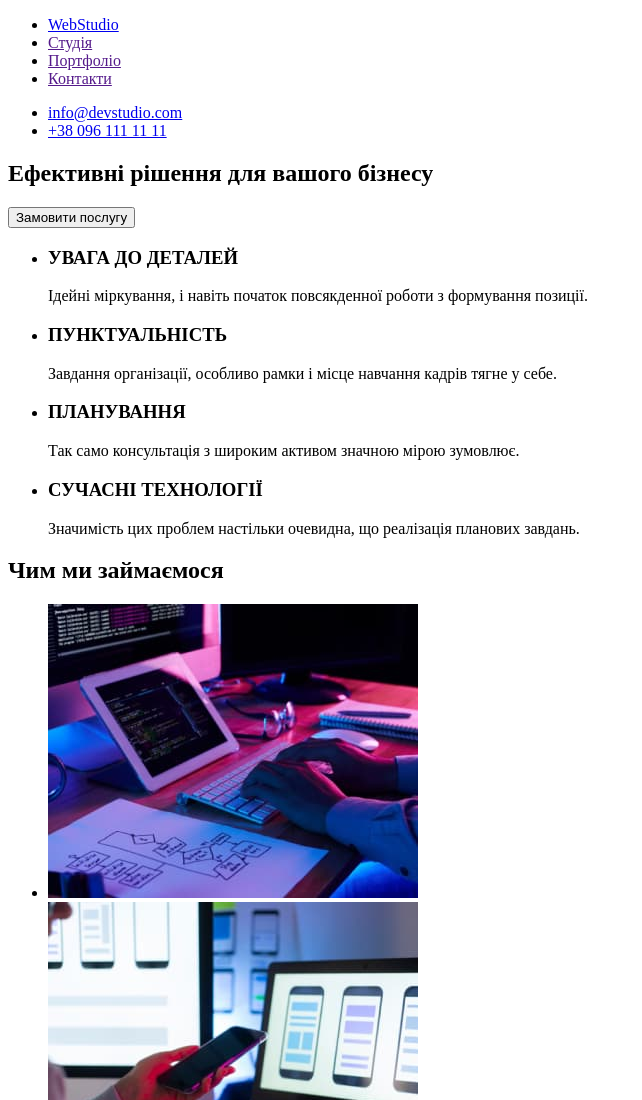
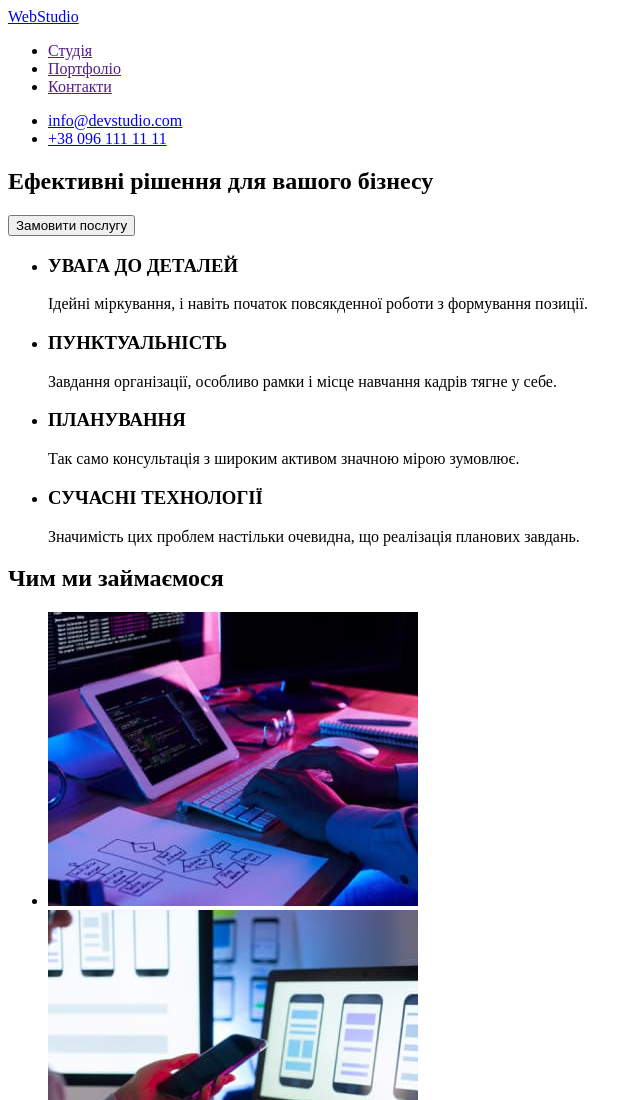
Before and after one commit to denis-marul/goit-markup-hw-01, a plain HTML site: page index.html in a window 1280 px wide. Shown: the top 1100 px of the page, without its empty margins (0-642 px from the left). Drawn offline with Linux system fonts and the light colour scheme.

Commit message:
Third Chack
Changed <nav> and Formatting

```diff
--- a/index.html
+++ b/index.html
@@ -1,5 +1,6 @@
 <!DOCTYPE html>
 <html lang="uk">
+
 <head>
     <meta charset="UTF-8">
     <meta http-equiv="X-UA-Compatible" content="IE=edge">
@@ -11,8 +12,8 @@
 
     <header>
         <nav>
+            <a href="/" lang="en"><span>Web</span>Studio</a>
             <ul>
-                <li><a href="/" lang="en"><span>Web</span>Studio</a></li>
                 <li><a href="">Студія</a></li>
                 <li><a href="">Портфоліо</a></li>
                 <li><a href="">Контакти</a></li>
@@ -102,4 +103,5 @@
 
 
 </body>
+
 </html>
```
Lines whose indentation alone changed are shown as unchanged.
